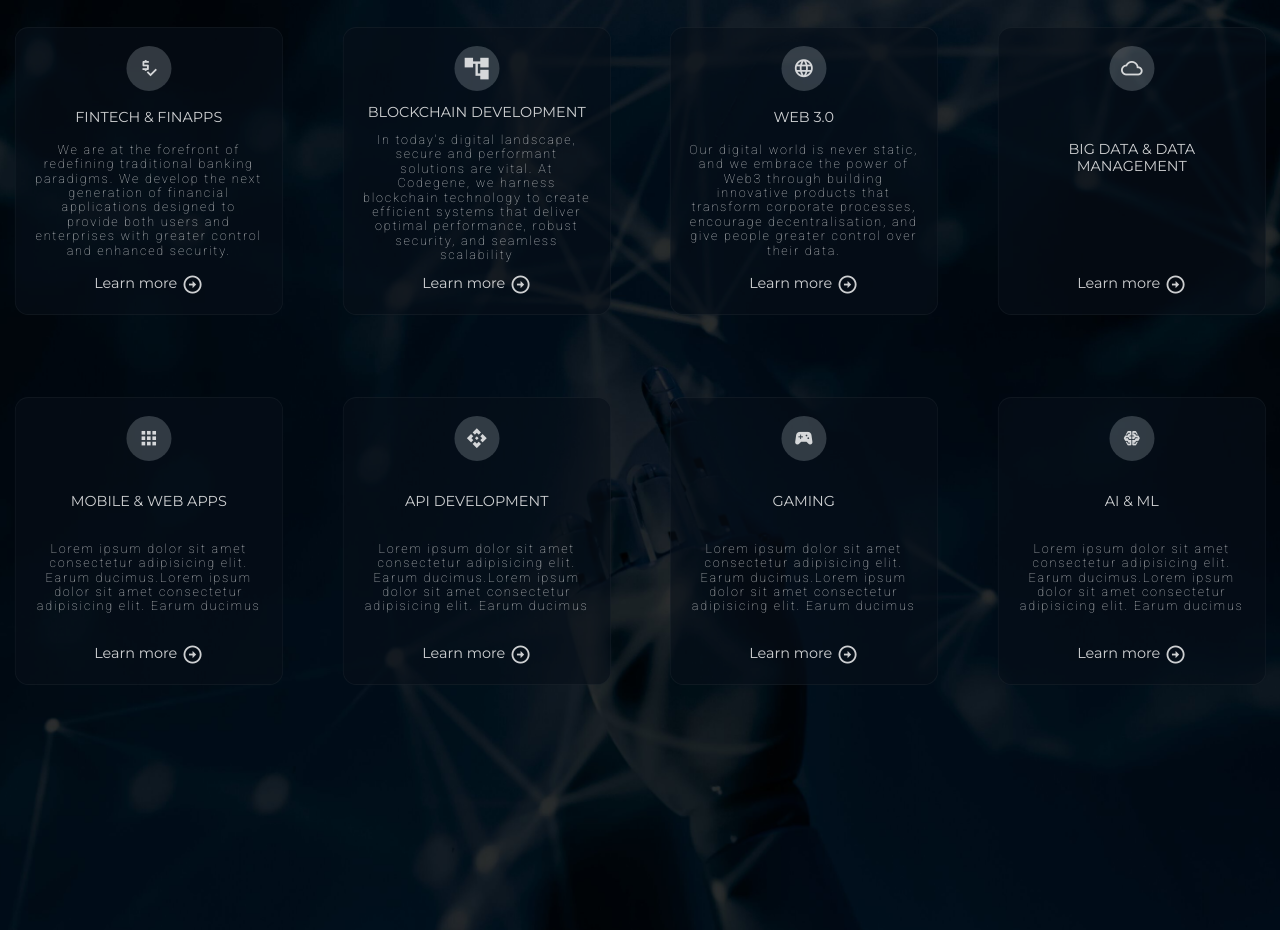
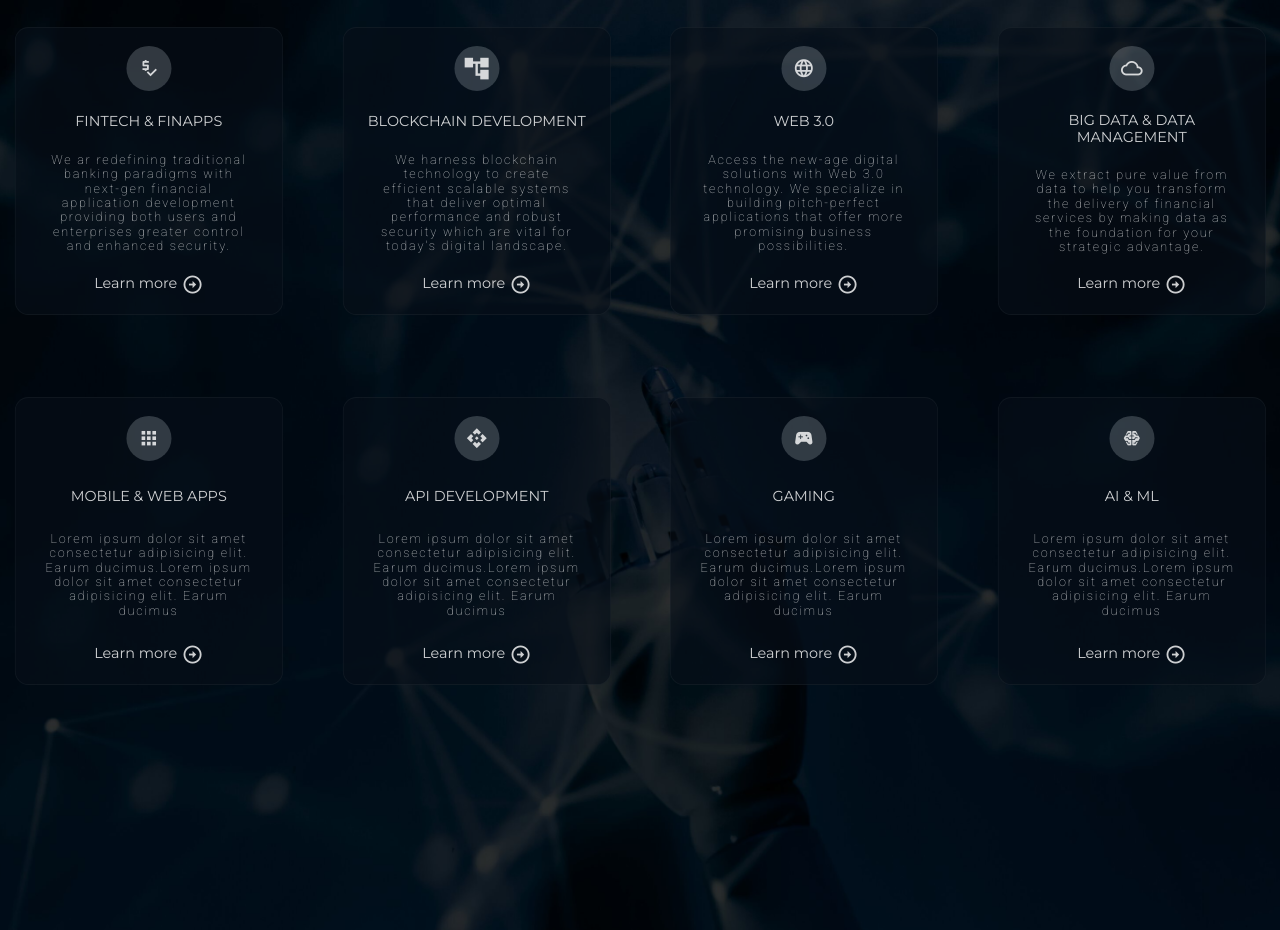
Before and after one commit to suchi-291/codegene-test2, a plain HTML site: page index.html in a window 1280 px wide. Shown: the part 3880-4810 px from the top of the page. Drawn offline with nearby package versions, Linux system fonts and the light colour scheme.

Commit message:
added some content on home page

```diff
--- a/index.html
+++ b/index.html
@@ -230,15 +230,15 @@
                             <div class="icon2" ><i class="material-icons">price_check</i>
                             </div>
                             <h3>FINTECH & FINAPPS</h3>
-                            <p>We are at the forefront of redefining traditional banking paradigms. We develop the next generation of financial applications designed to provide both users and enterprises with greater control and enhanced security.</p>
+                            <p class="tech-box-para">We ar redefining traditional banking paradigms with next-gen financial application development providing both users and enterprises greater control and enhanced security.</p>
                                 <div style="display: flex;gap:5px"><span>Learn more</span><i class='bx bx-right-arrow-circle'
                                     style="font-size: 24px;"></i>
                             </div></div>
                         <div id="blockchain" class="techbox">
                             <div class="icon2"><i class="material-icons" style="font-size: 32px;">account_tree</i></div>
                             <h3>BLOCKCHAIN DEVELOPMENT</h3>
-                            <p>
-                                In today's digital landscape, secure and performant solutions are vital. At Codegene, we harness blockchain technology to create efficient systems that deliver optimal performance, robust security, and seamless scalability</p>
+                            <p class="tech-box-para">
+                                We harness blockchain technology to create efficient scalable systems that deliver optimal performance and robust security which are vital for today's digital landscape.</p>
                                 <div style="display: flex;gap:5px"><span>Learn more</span><i class='bx bx-right-arrow-circle'
                                     style="font-size: 24px;"></i>
                             </div>
@@ -246,7 +246,7 @@
                         <div id="web3" class="techbox">
                             <div class="icon2"><i class="material-icons">language</i></div>
                             <h3>WEB 3.0</h3>
-                            <p>Our digital world is never static, and we embrace the power of Web3 through building innovative products that transform corporate processes, encourage decentralisation, and give people greater control over their data. </p>
+                            <p class="tech-box-para">Access the new-age digital solutions with Web 3.0 technology. We specialize in building  pitch-perfect applications that offer more promising business possibilities.</p>
                             <div style="display: flex;gap:5px"><span>Learn more</span><i class='bx bx-right-arrow-circle'
                                 style="font-size: 24px;"></i>
                         </div>
@@ -254,7 +254,7 @@
                         <div id="data" class="techbox">
                             <div class="icon2"><i class="material-icons">cloud_queue</i></div>
                             <h3>BIG DATA & DATA MANAGEMENT</h3>
-                            <p> </p>
+                            <p class="tech-box-para">We extract pure value from data to help you transform the delivery of financial services by making data as the foundation for your strategic advantage. </p>
                                 <div style="display: flex;gap:5px"><span>Learn more</span><i class='bx bx-right-arrow-circle'
                                     style="font-size: 24px;"></i>
                             </div>
@@ -264,7 +264,7 @@
                         <div id="apps" class="techbox">
                             <div class="icon2"><i class="material-icons">apps</i></div>
                             <h3>MOBILE & WEB APPS</h3>
-                            <p>Lorem ipsum dolor sit amet consectetur adipisicing elit. Earum ducimus.Lorem ipsum dolor
+                            <p class="tech-box-para">Lorem ipsum dolor sit amet consectetur adipisicing elit. Earum ducimus.Lorem ipsum dolor
                                 sit amet consectetur adipisicing elit. Earum ducimus </p>
                                 <div style="display: flex;gap:5px"><span>Learn more</span><i class='bx bx-right-arrow-circle'
                                     style="font-size: 24px;"></i>
@@ -273,7 +273,7 @@
                         <div id="api" class="techbox">
                             <div class="icon2"><i class="material-icons">api</i></div>
                             <h3>API DEVELOPMENT</h3>
-                            <p>Lorem ipsum dolor sit amet consectetur adipisicing elit. Earum ducimus.Lorem ipsum dolor
+                            <p class="tech-box-para">Lorem ipsum dolor sit amet consectetur adipisicing elit. Earum ducimus.Lorem ipsum dolor
                                 sit amet consectetur adipisicing elit. Earum ducimus </p>
                                 <div style="display: flex;gap:5px"><span>Learn more</span><i class='bx bx-right-arrow-circle'
                                     style="font-size: 24px;"></i>
@@ -282,7 +282,7 @@
                         <div id="gaming" class="techbox">
                             <div class="icon2"><i class="material-icons">sports_esports</i></div>
                             <h3>GAMING</h3>
-                            <p>Lorem ipsum dolor sit amet consectetur adipisicing elit. Earum ducimus.Lorem ipsum dolor
+                            <p class="tech-box-para">Lorem ipsum dolor sit amet consectetur adipisicing elit. Earum ducimus.Lorem ipsum dolor
                                 sit amet consectetur adipisicing elit. Earum ducimus </p>
                                 <div style="display: flex;gap:5px"><span>Learn more</span><i class='bx bx-right-arrow-circle'
                                     style="font-size: 24px;"></i>
@@ -291,7 +291,7 @@
                         <div id="aiml" class="techbox">
                             <div class="icon2"><span class="material-symbols-outlined">network_intelligence</span></div>
                             <h3>AI & ML</h3>
-                            <p>Lorem ipsum dolor sit amet consectetur adipisicing elit. Earum ducimus.Lorem ipsum dolor
+                            <p class="tech-box-para">Lorem ipsum dolor sit amet consectetur adipisicing elit. Earum ducimus.Lorem ipsum dolor
                                 sit amet consectetur adipisicing elit. Earum ducimus </p>
                                 <div style="display: flex;gap:5px"><span>Learn more</span><i class='bx bx-right-arrow-circle'
                                     style="font-size: 24px;"></i>
--- a/style.css
+++ b/style.css
@@ -799,6 +799,7 @@ nav a {
     /* Smooth scaling transition */
     cursor: pointer;
     gap: 12px;
+    text-align:center;
 
 }
 
@@ -808,6 +809,13 @@ nav a {
     transition: 0.5s ease-in-out;
 
 }
+
+.tech-box-para{
+    width: 90%;
+    text-align:center ;
+    font-weight: 400;
+}
+
 
 #fintech:hover {
     background-color: rgba(223, 239, 253, 0.788);
```
